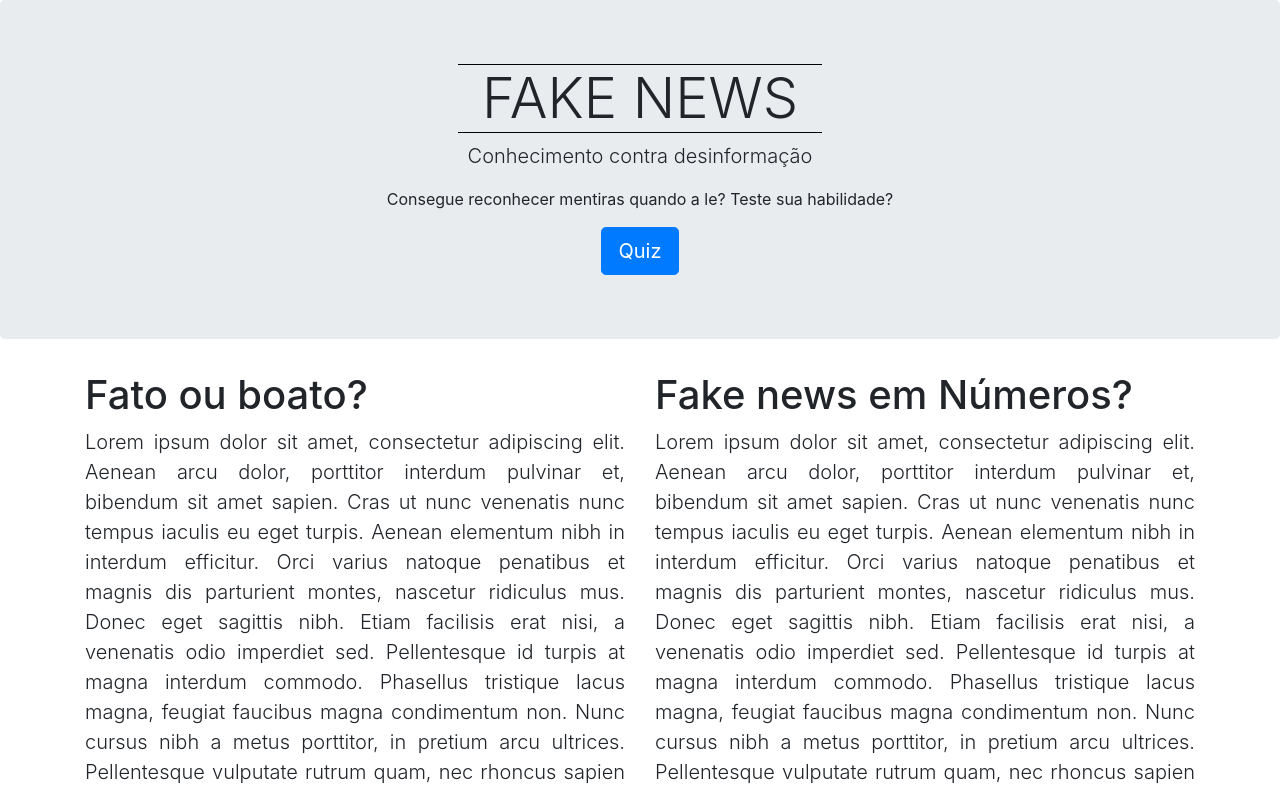
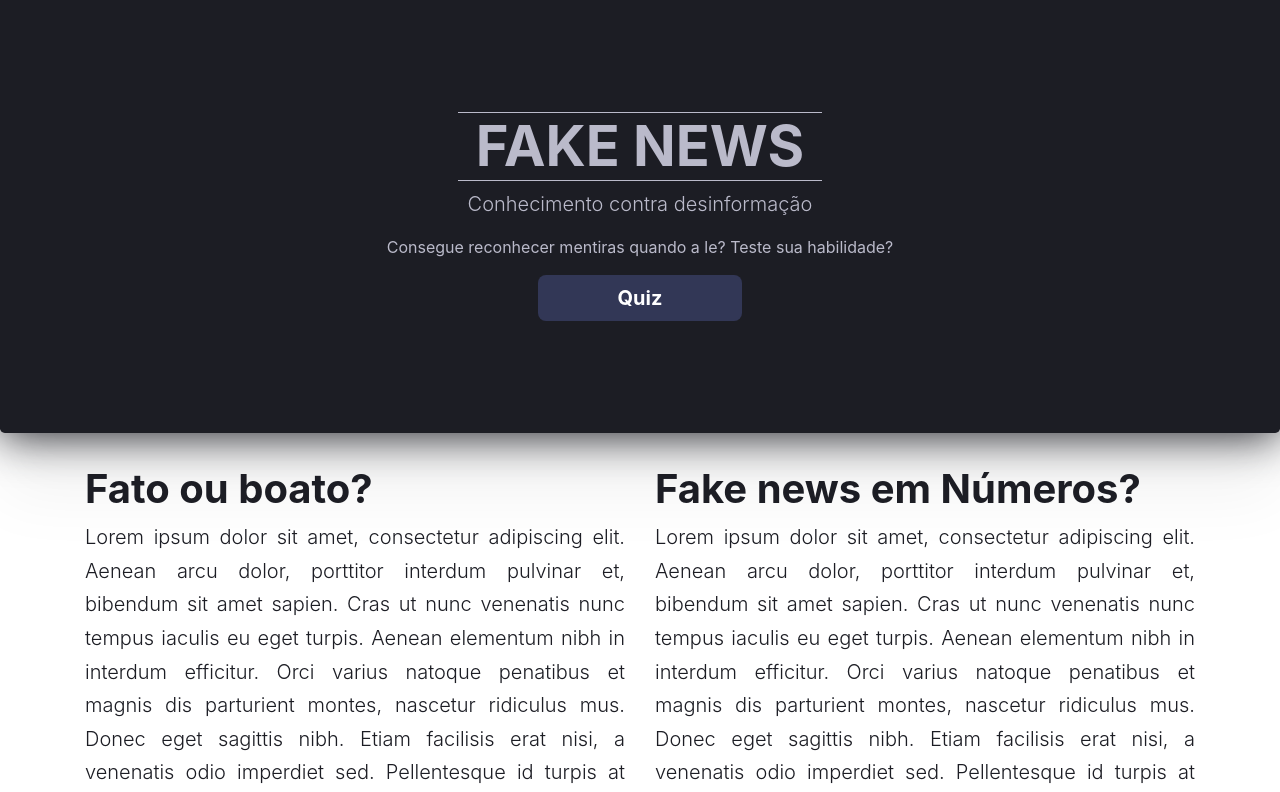
Before and after one commit to Freitas29/Fake-news, a website: page src/index.html in a window 1280 px wide. Shown: the top 792 px of the page. Drawn offline with nearby package versions, Linux system fonts and the light colour scheme.

Commit message:
Added black schema

```diff
--- a/src/index.css
+++ b/src/index.css
@@ -1,7 +1,53 @@
+*{
+    color: #babaca;
+}
+
+body{
+    background-color: #fff;
+}
+
+
 .custom-name{
     width: 30%;
-    border-top: 0.5px solid black;
-    border-bottom: 0.5px solid black;
+    border-top: 0.5px solid #babaca;
+    border-bottom: 0.5px solid #babaca;
+    font-weight: bold;
+}
+
+.custom-title{
+    color: #1c1d24;
+    font-weight: bold;
+}
+
+.custom-p{
+    color: #1c1d24;
+    line-height: 2.1rem;
+}
+
+.custom-button{
+    padding: 0.5rem 5rem;
+    font-size: 1.25rem;
+    line-height: 1.5;
+    border-radius: 8px;
+    background-color: #323756;
+    border: none;
+    font-weight: bold;
+}
+
+.jumbotron-custom-one{
+    background-color: #1c1d24;
+    box-shadow: #1c1d24 0px 2px 45px 0px, rgba(0, 0, 0, 0.05) 0px 61px 67px 0px;
+    padding: 7rem 2rem !important;
+}
+
+.jumbotron-custom-two{
+    background-color: #1c1d24;
+    padding: 7rem 2rem !important;
+}
+
+.jumbotron-no-border{
+    border-top-left-radius: 0px;
+    border-top-right-radius: 0px;
 }
 
 
@@ -13,7 +59,16 @@
 
     .custom-name{
         width: 60%;
-        border-top: 0.5px solid black;
-        border-bottom: 0.5px solid black;
+        border-top: 0.5px solid #babaca;
+        border-bottom: 0.5px solid #babaca;
     }
 }
+
+::-webkit-scrollbar {
+    width: 10px;
+}
+
+::-webkit-scrollbar-thumb {
+    background: rgb(50, 55, 86);
+    -webkit-box-shadow: inset 0 0 6px rgba(0,0,0,0.5);
+}
--- a/src/index.html
+++ b/src/index.html
@@ -9,7 +9,7 @@
     <link rel="stylesheet" href="./index.css" >
 </head>
 <body>
-    <div class="jumbotron">
+    <div class="jumbotron jumbotron-custom-one jumbotron-no-border">
         <div class="row d-flex align-items-center justify-content-center">
             <div class="col-12 col-lg-12 d-flex align-items-center justify-content-center">
                 <h1 class="display-4 text-center custom-name">FAKE NEWS</h1>
@@ -21,7 +21,7 @@
                 <p class="text-center">Consegue reconhecer mentiras quando a le? Teste sua habilidade?</p>
             </div>
             <div class="col-12 col-lg-12 d-flex align-items-center justify-content-center">
-                <a class="btn btn-primary btn-lg" href="#" role="button">Quiz</a>
+                <a class="btn btn-primary btn-lg custom-button" href="#" role="button">Quiz</a>
             </div>
         </div>
     </div>
@@ -29,8 +29,8 @@
     <div class="container">
         <div class="row">
             <div class="col-lg-6 col-sm-12">
-                <h1 class="display-5">Fato ou boato?</h1>
-                <p class="lead text-justify">
+                <h1 class="display-5 custom-title">Fato ou boato?</h1>
+                <p class="lead text-justify custom-p">
                     Lorem ipsum dolor sit amet, consectetur adipiscing elit. Aenean arcu dolor,
                     porttitor interdum pulvinar et, bibendum sit amet sapien. Cras ut nunc
                     venenatis nunc tempus iaculis eu eget turpis. Aenean elementum nibh in interdum efficitur.
@@ -48,8 +48,8 @@
             </div>
 
             <div class="col-lg-6 col-sm-12">
-                <h1 class="display-5">Fake news em Números?</h1>
-                <p class="lead text-justify">
+                <h1 class="display-5 custom-title">Fake news em Números?</h1>
+                <p class="lead text-justify custom-p">
                         Lorem ipsum dolor sit amet, consectetur adipiscing elit. Aenean arcu dolor,
                         porttitor interdum pulvinar et, bibendum sit amet sapien. Cras ut nunc
                         venenatis nunc tempus iaculis eu eget turpis. Aenean elementum nibh in interdum efficitur.
@@ -67,7 +67,7 @@
             </div>
         </div>
     </div>
-    <div class="jumbotron">
+    <div class="jumbotron jumbotron-custom-two">
         <h4 class="display-5 text-center">A dinamica das noticias falsas - Como surgem as inverdades</h4>
         <div class="row mt-5">
             <div class="col-lg-12">
@@ -103,8 +103,8 @@
 
     <div class="container">
         <div class="row d-flex align-items-center justify-content-center">
-            <h1 class="display-5">Combatendo as Fake News</h1>
-            <p class="lead text-justify">
+            <h1 class="display-5 custom-title">Combatendo as Fake News</h1>
+            <p class="lead text-justify custom-p">
                     Lorem ipsum dolor sit amet, consectetur adipiscing elit. Aenean arcu dolor,
                     porttitor interdum pulvinar et, bibendum sit amet sapien. Cras ut nunc
                     venenatis nunc tempus iaculis eu eget turpis. Aenean elementum nibh in interdum efficitur.
@@ -121,7 +121,7 @@
             </p>
 
             <div class="col-lg-12 col-12">
-                <h4 class="display-5 mt-5 text-center">Baixe agora o manual de combate a Fake News</h4>
+                <h4 class="display-5 mt-5 text-center custom-title">Baixe agora o manual de combate a Fake News</h4>
             </div>
             <div class="col-lg-1 col-2 d-flex align-items-center justify-content-center">
                 <img class="img-fluid w-100" src="./assets/cloud_download-24px.svg">
```
